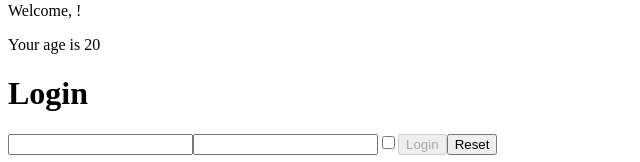
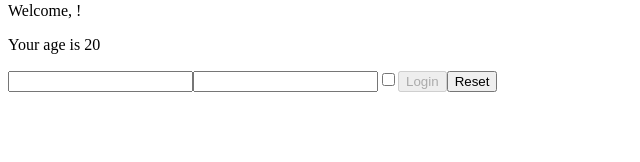
Before and after one commit to RobiChiri/React, a React (Vite) app in the folder vite-project/: page / in a window 1280 px wide. Shown: the part 361-523 px from the top of the page, without its empty margins (0-640 px from the left). Built offline with nearby package versions, Linux system fonts and the light colour scheme.

Commit message:
esercizio-21

```diff
--- a/vite-project/src/Login.jsx
+++ b/vite-project/src/Login.jsx
@@ -21,21 +21,22 @@ export function Login(props) {
     });
   }
 
-  function handleLoginClick() {
+  function handleLogin(event) {
+    event.preventDefault();
     // eslint-disable-next-line react/prop-types
     props.onLogin(data);
   }
 
   function handleReset() {
     setData({
-      username: "",
-      password: "",
+      username: " ",
+      password: " ",
     });
   }
 
   return (
     <div>
-      <h1>Login</h1>
+      <form onSubmit={handleLogin}>
         <input
           name="username"
           value={data.username}
@@ -53,14 +54,12 @@ export function Login(props) {
           checked={data.session}
           onChange={handleChangeInputData}
         />
-      <button
-        disabled={!data.username || !data.password}
-        onClick={handleLoginClick}
-      >
+        <button disabled={!data.username || !data.password} type="submit">
           Login
         </button>
 
         <button onClick={handleReset}>Reset</button>
+      </form>
     </div>
   );
 }
```
Lines whose indentation alone changed are shown as unchanged.
